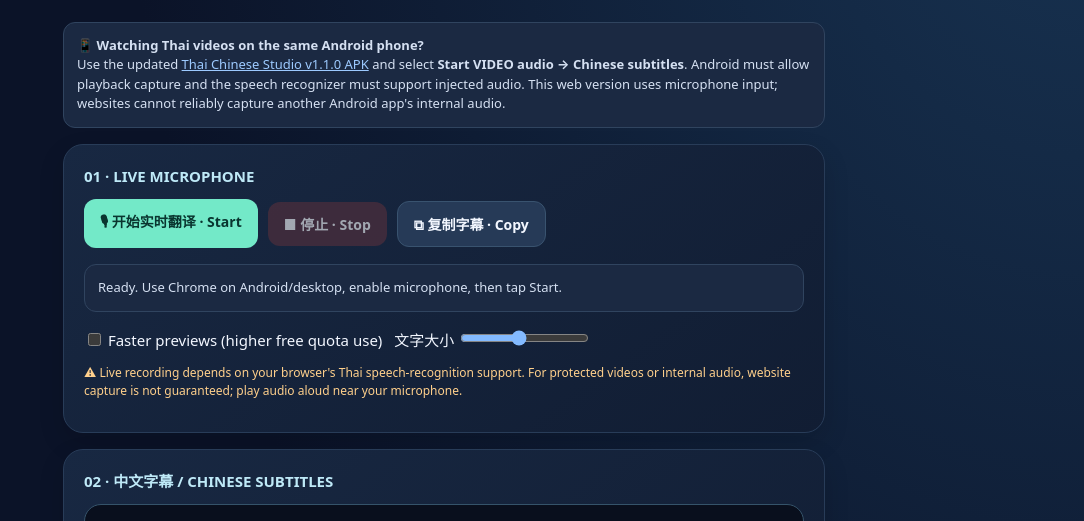
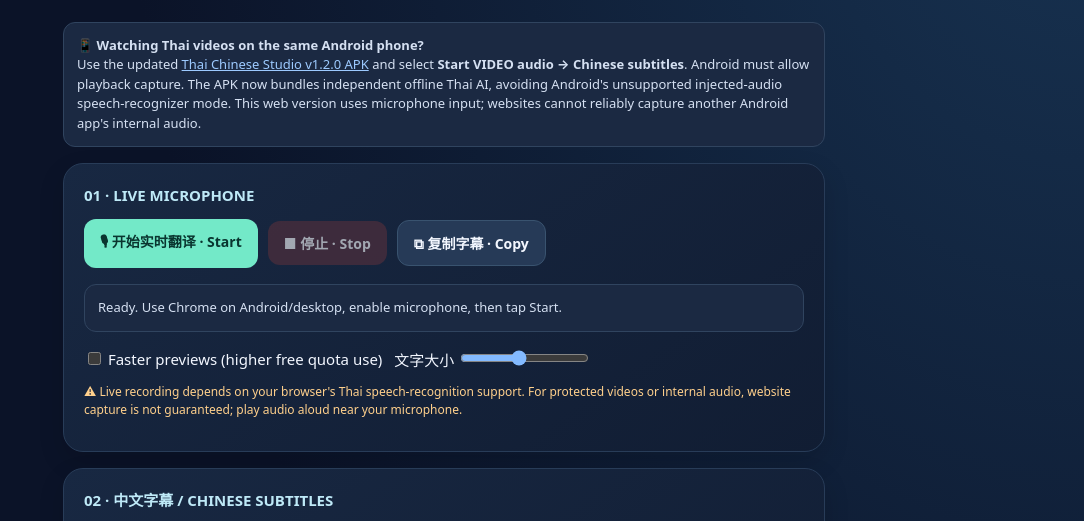
Before and after one commit to zenithloh1016/zhenli-dms, a website: page public/thai-chinese-studio/index.html in a window 1280 px wide. Shown: the part 220-741 px from the top of the page, without its empty margins (196-1280 px from the left). Drawn offline with Linux system fonts and the light colour scheme; no server answers.

Commit message:
Point independent translator website to v1.2 offline Thai video speech-recognition APK

```diff
--- a/public/thai-chinese-studio/index.html
+++ b/public/thai-chinese-studio/index.html
@@ -39,7 +39,7 @@ code{color:#96ddd4}a{color:#9dcaff}
  <h1>听泰语，看中文。<br>Thai → Chinese Live</h1>
  <p class="lead">全新独立版 · 实时识别泰语，将句子翻译成简体中文。免注册、无需 API Key。<br>Brand-new web application · Thai microphone transcription and Chinese subtitles.</p>
  <div class="status"><strong>📱 Watching Thai videos on the same Android phone?</strong><br>
-  Use the updated <a href="https://github.com/zenithloh1016/thai-live-subtitles/releases/tag/thai-chinese-studio-v1.1.0" rel="noopener" target="_blank">Thai Chinese Studio v1.1.0 APK</a> and select <b>Start VIDEO audio → Chinese subtitles</b>. Android must allow playback capture and the speech recognizer must support injected audio. This web version uses microphone input; websites cannot reliably capture another Android app's internal audio.</div>
+  Use the updated <a href="https://github.com/zenithloh1016/thai-live-subtitles/releases/tag/thai-chinese-studio-v1.2.0" rel="noopener" target="_blank">Thai Chinese Studio v1.2.0 APK</a> and select <b>Start VIDEO audio → Chinese subtitles</b>. Android must allow playback capture. The APK now bundles independent offline Thai AI, avoiding Android's unsupported injected-audio speech-recognizer mode. This web version uses microphone input; websites cannot reliably capture another Android app's internal audio.</div>
 
  <section class="panel">
   <h2>01 · LIVE MICROPHONE</h2>
```
